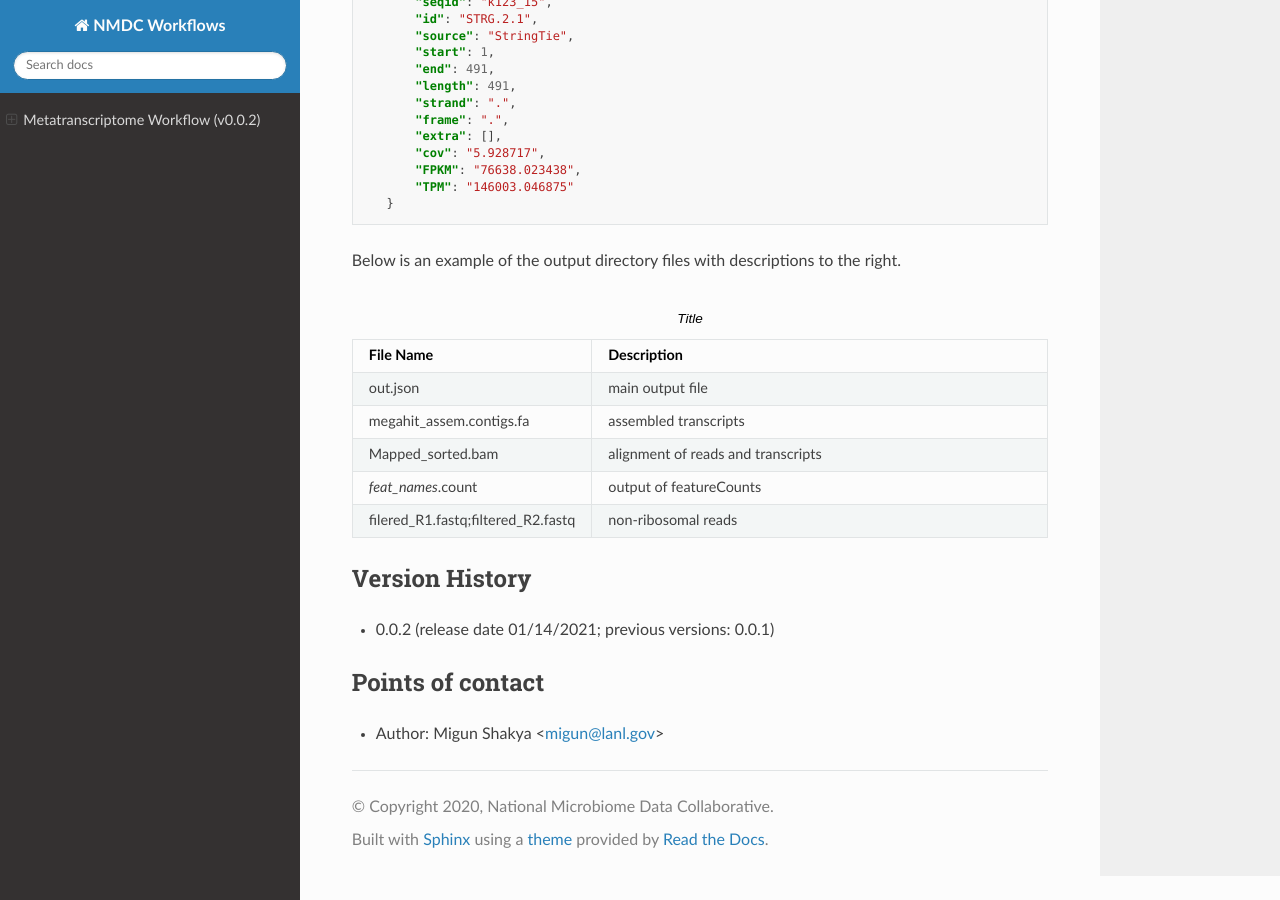
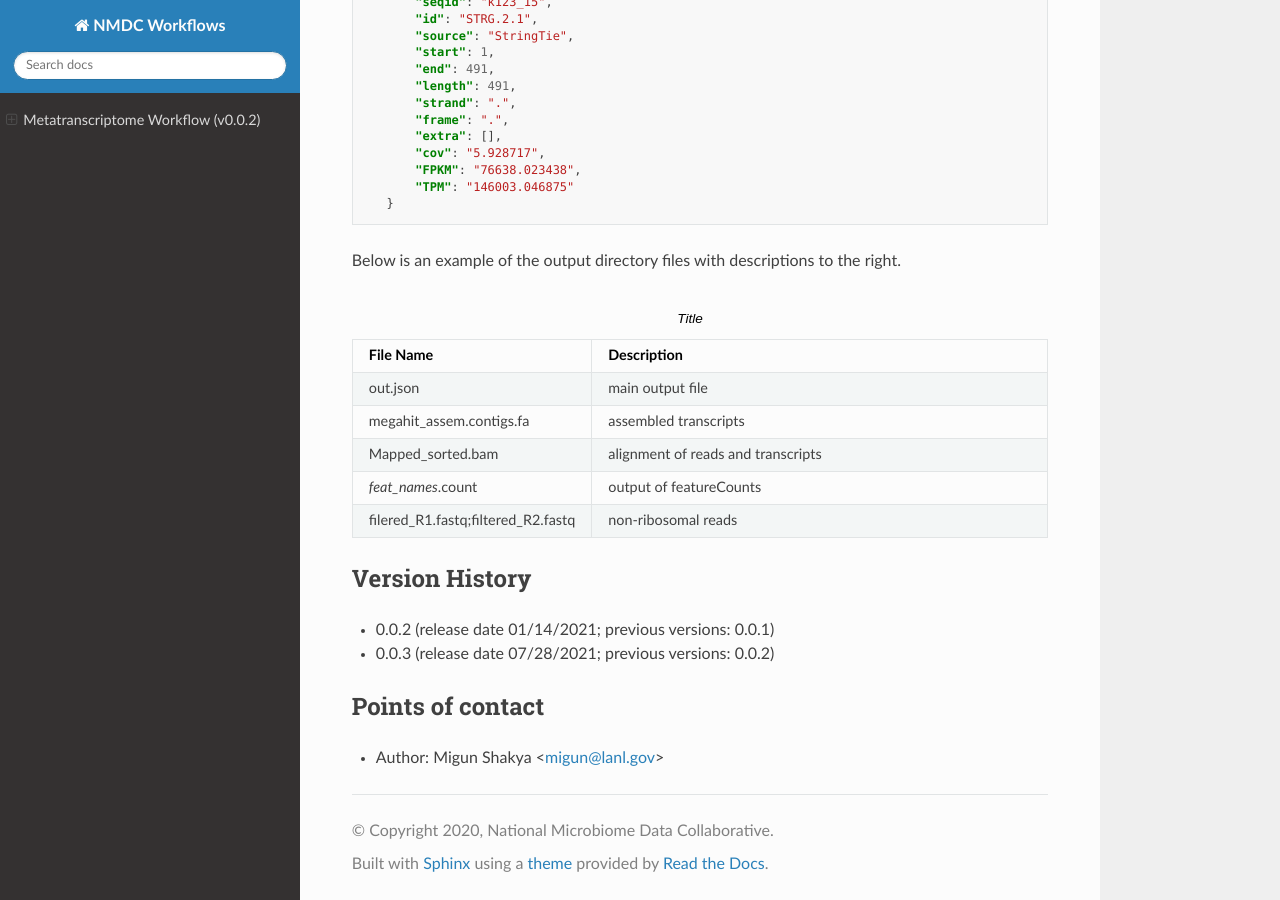
Before and after one commit to microbiomedata/metaT, a Sphinx documentation site: the page built from docs/index.rst, in a window 1280 px wide and 900 px high, scrolled down 2601 px. Built offline with Sphinx 7.4.7 and the Read the Docs theme 2.0.0, drawn with Linux system fonts in a browser that asks for light colours.

Commit message:
updated version number

```diff
--- a/docs/index.rst
+++ b/docs/index.rst
@@ -131,7 +131,7 @@ Below is an example of the output directory files with descriptions to the right
 Version History
 ---------------
 - 0.0.2 (release date 01/14/2021; previous versions: 0.0.1)
-
+- 0.0.3 (release date 07/28/2021; previous versions: 0.0.2)
 Points of contact
 -----------------
 - Author: Migun Shakya <migun@lanl.gov>
```
Also changed, not shown: 2 other files.
